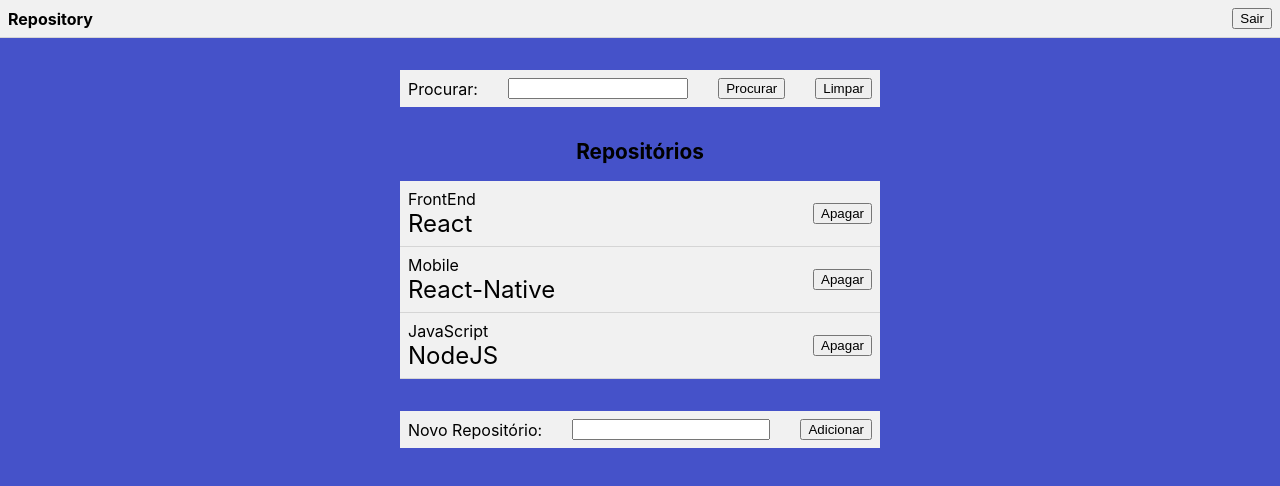
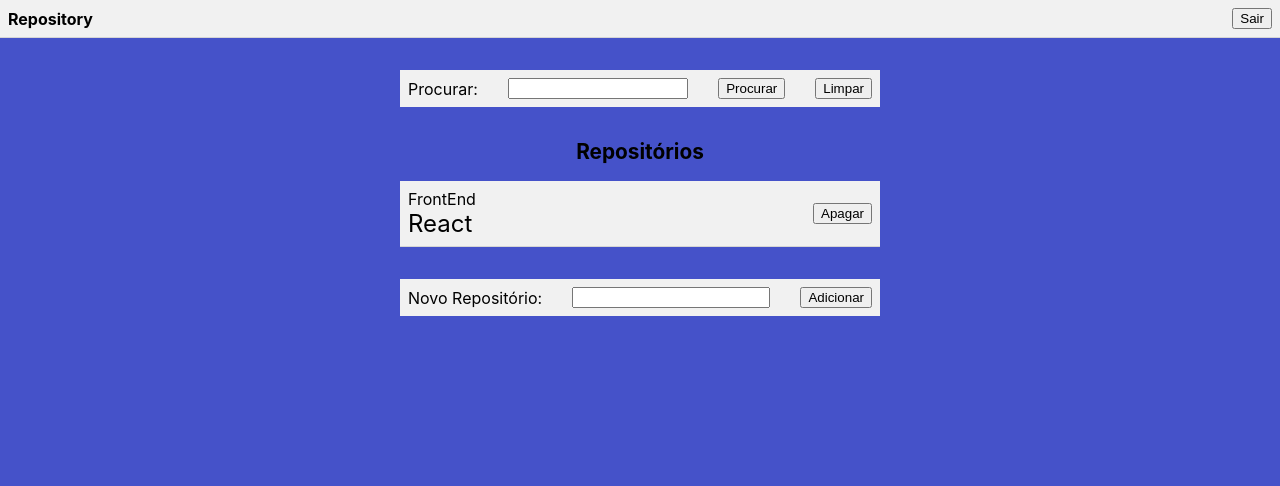
Before and after one commit to arlansonic/AuthJWT-React-NodeJS, a React (Create React App) app in the folder frontend/: page / in a window 1280 px wide. Shown: the top 486 px of the page. Built offline with nearby package versions, Linux system fonts and the light colour scheme.

Commit message:
Criando Componentes para: Nav, Repositories e Search, separando todas as funções

```diff
--- /dev/null
+++ b/frontend/src/pages/MainPage/Nav.jsx
@@ -0,0 +1,12 @@
+import React from "react";
+
+const Nav = ({onLogout}) => {
+    return (
+        <div className="nav">
+            <h1 className="logo">Repository</h1>
+            <button onClick={onLogout}>Sair</button>
+        </div>
+    )
+}
+
+export default Nav
--- /dev/null
+++ b/frontend/src/pages/MainPage/Repositories.jsx
@@ -0,0 +1,34 @@
+import React, { useState } from "react";
+
+const Repositories = ({ repositories, onDeleteRepo, onNewRepo }) => {
+
+    const [newRepo, setNewRepo] = useState('')
+
+    return (
+        <div className="repositories">
+            <h2 className="title">Repositórios</h2>
+            <ul className="list">
+                <li className="item">
+                    <div className="info">
+                        <div className="owner">FrontEnd</div>
+                        <div className="name">React</div>
+                    </div>
+                    <button onClick={() => onDeleteRepo(null)}>Apagar</button>
+                </li>
+            </ul>
+
+            <div className="new">
+                <label htmlFor="new-repo">Novo Repositório:</label>
+                <input
+                    type="url"
+                    name="new-repo"
+                    value={newRepo}
+                    onChange={(e) => setNewRepo(e.target.value)}
+                />
+                <button onClick={() => onNewRepo(newRepo)}>Adicionar</button>
+            </div>
+        </div>
+    )
+}
+
+export default Repositories
--- /dev/null
+++ b/frontend/src/pages/MainPage/Search.jsx
@@ -0,0 +1,27 @@
+import React, { useState } from "react";
+
+const Search = ({ onSearch }) => {
+
+    const [query, setQuery] = useState('')
+
+    const handleClear = () => {
+        setQuery('')
+        onSearch('')
+    }
+
+    return (
+        <div className="search">
+            <label htmlFor="query">Procurar:</label>
+            <input
+                type="text"
+                name="query"
+                id="query"
+                value={query}
+                onChange={(e) => setQuery(e.target.value)} />
+            <button onClick={() => onSearch(query)}>Procurar</button>
+            <button onClick={handleClear}>Limpar</button>
+        </div>
+    )
+}
+
+export default Search
--- a/frontend/src/pages/MainPage/index.jsx
+++ b/frontend/src/pages/MainPage/index.jsx
@@ -1,4 +1,7 @@
 import React from "react";
+import Nav from "./Nav";
+import Search from "./Search";
+import Repositories from "./Repositories";
 import './style.css'
 
 const MainPage = () => {
@@ -10,61 +13,26 @@
         console.log('Query', query)
     }
 
-    const handleClear = () => {
-        console.log('Clear')
+    const handleDeleteRepo = (repository) => {
+        console.log('Deletar Repo', repository)
     }
 
-    const handleDeleteRepo = () => {
-        console.log('Deletar Repo')
+    const handleNewRepo = (url) => {
+        console.log('New Repo', url)
     }
 
     return (
         <div id="main">
-            <div className="nav">
-                <h1 className="logo">Repository</h1>
-                <button onClick={handleLogout}>Sair</button>
-            </div>
+            <Nav onLogout={handleLogout} />
+            {/* Pesquisar */}
+            <Search onSearch={handleSearch} />
+            {/* Repositórios */}
+            <Repositories
+                repositories={[]}
+                onDeleteRepo={handleDeleteRepo}
+                onNewRepo={handleNewRepo}
+            />
 
-            {/* Pesquisar */}
-            <div className="search">
-                <label htmlFor="query">Procurar:</label>
-                <input type="search" name="query" id="query"></input>
-                <button onClick={handleSearch}>Procurar</button>
-                <button onClick={handleClear}>Limpar</button>
-            </div>
-            {/* Repositórios */}
-            <div className="repositories">
-                <h2 className="title">Repositórios</h2>
-                <ul className="list">
-                    <li className="item">
-                        <div className="info">
-                            <div className="owner">FrontEnd</div>
-                            <div className="name">React</div>
-                        </div>
-                        <button onClick={handleDeleteRepo}>Apagar</button>
-                    </li>
-                    <li className="item">
-                        <div className="info">
-                            <div className="owner">Mobile</div>
-                            <div className="name">React-Native</div>
-                        </div>
-                        <button onClick={handleDeleteRepo}>Apagar</button>
-                    </li>
-                    <li className="item">
-                        <div className="info">
-                            <div className="owner">JavaScript</div>
-                            <div className="name">NodeJS</div>
-                        </div>
-                        <button onClick={handleDeleteRepo}>Apagar</button>
-                    </li>
-                </ul>
-
-                <div className="new">
-                    <label htmlFor="new-repo">Novo Repositório:</label>
-                    <input type="url" name="new-repo"></input>
-                    <button>Adicionar</button>
-                </div>
-            </div>
         </div>
     )
 }
```
